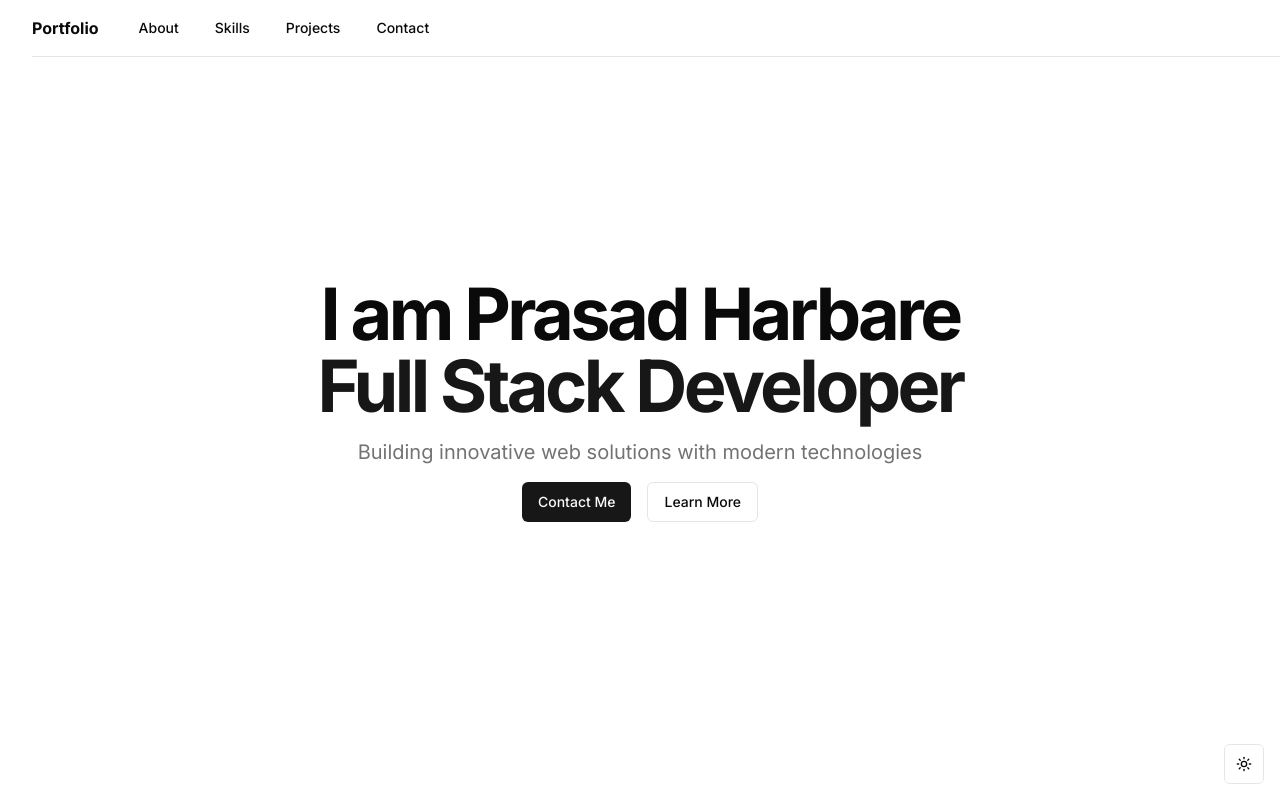
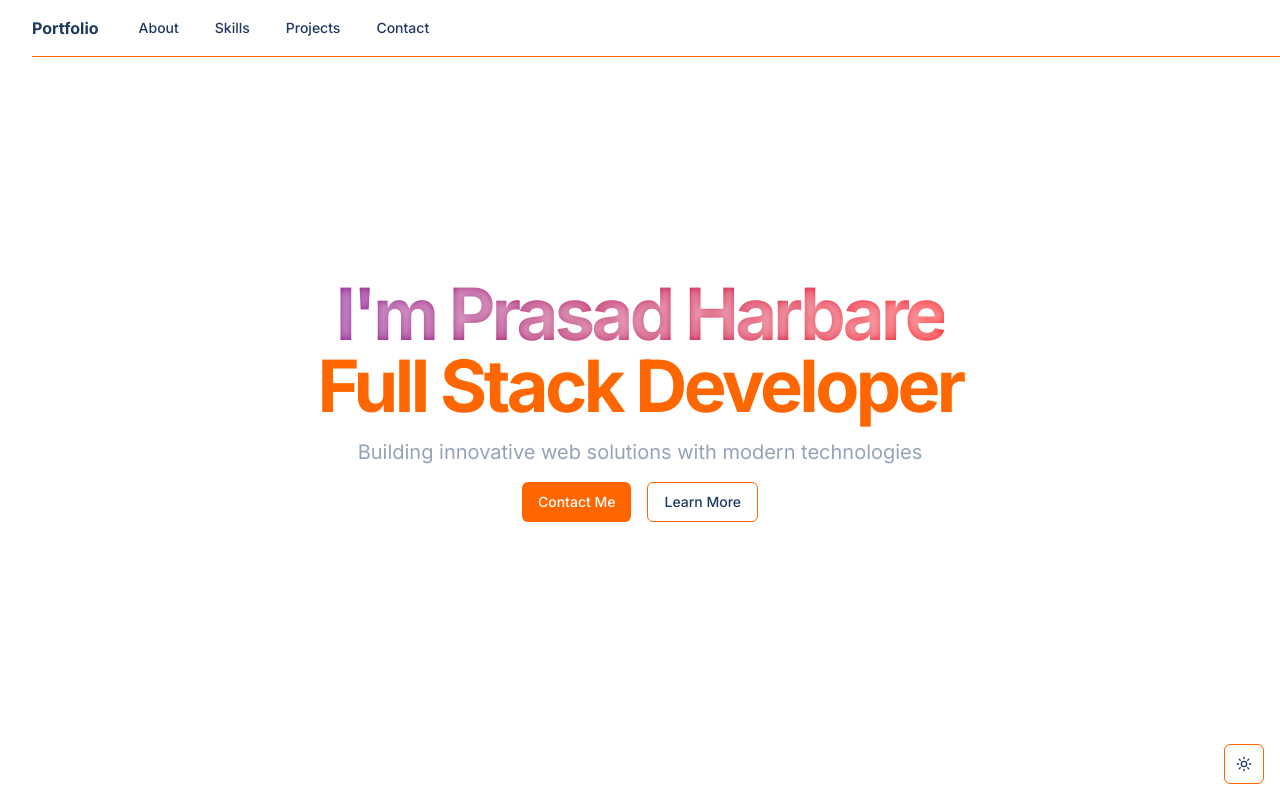
Before and after one commit to prasadharbare/persona, a Next.js app: page / in a window 1280 px wide. Shown: the top 800 px of the page. Built offline with nearby package versions, Linux system fonts and the light colour scheme.

Commit message:
gradient added

```diff
--- a/app/globals.css
+++ b/app/globals.css
@@ -2,85 +2,67 @@
 @tailwind components;
 @tailwind utilities;
 
-body {
-  font-family: Arial, Helvetica, sans-serif;
-}
-
-@layer utilities {
-  .text-balance {
-    text-wrap: balance;
-  }
-}
-
 @layer base {
   :root {
     --background: 0 0% 100%;
-    --foreground: 0 0% 3.9%;
+    --foreground: 216 52% 25%;
+
     --card: 0 0% 100%;
-    --card-foreground: 0 0% 3.9%;
+    --card-foreground: 216 52% 25%;
+
     --popover: 0 0% 100%;
-    --popover-foreground: 0 0% 3.9%;
-    --primary: 0 0% 9%;
-    --primary-foreground: 0 0% 98%;
-    --secondary: 0 0% 96.1%;
-    --secondary-foreground: 0 0% 9%;
-    --muted: 0 0% 96.1%;
-    --muted-foreground: 0 0% 45.1%;
-    --accent: 0 0% 96.1%;
-    --accent-foreground: 0 0% 9%;
+    --popover-foreground: 216 52% 25%;
+
+    --primary: 24 100% 50%;
+    --primary-foreground: 0 0% 100%;
+
+    --secondary: 216 52% 25%;
+    --secondary-foreground: 0 0% 100%;
+
+    --muted: 216 52% 25%;
+    --muted-foreground: 215 20.2% 65.1%;
+
+    --accent: 216 52% 25%;
+    --accent-foreground: 0 0% 100%;
+
     --destructive: 0 84.2% 60.2%;
-    --destructive-foreground: 0 0% 98%;
-    --border: 0 0% 89.8%;
-    --input: 0 0% 89.8%;
-    --ring: 0 0% 3.9%;
-    --chart-1: 12 76% 61%;
-    --chart-2: 173 58% 39%;
-    --chart-3: 197 37% 24%;
-    --chart-4: 43 74% 66%;
-    --chart-5: 27 87% 67%;
+    --destructive-foreground: 0 0% 100%;
+
+    --border: 24 100% 50%;
+    --input: 24 100% 50%;
+    --ring: 216 52% 25%;
+
     --radius: 0.5rem;
-    --sidebar-background: 0 0% 98%;
-    --sidebar-foreground: 240 5.3% 26.1%;
-    --sidebar-primary: 240 5.9% 10%;
-    --sidebar-primary-foreground: 0 0% 98%;
-    --sidebar-accent: 240 4.8% 95.9%;
-    --sidebar-accent-foreground: 240 5.9% 10%;
-    --sidebar-border: 220 13% 91%;
-    --sidebar-ring: 217.2 91.2% 59.8%;
   }
+
   .dark {
-    --background: 0 0% 3.9%;
-    --foreground: 0 0% 98%;
-    --card: 0 0% 3.9%;
-    --card-foreground: 0 0% 98%;
-    --popover: 0 0% 3.9%;
-    --popover-foreground: 0 0% 98%;
-    --primary: 0 0% 98%;
-    --primary-foreground: 0 0% 9%;
-    --secondary: 0 0% 14.9%;
-    --secondary-foreground: 0 0% 98%;
-    --muted: 0 0% 14.9%;
-    --muted-foreground: 0 0% 63.9%;
-    --accent: 0 0% 14.9%;
-    --accent-foreground: 0 0% 98%;
+    --background: 0 0% 0%;
+    --foreground: 0 0% 100%;
+
+    --card: 0 0% 0%;
+    --card-foreground: 0 0% 100%;
+
+    --popover: 222 53% 11%;
+    --popover-foreground: 0 0% 100%;
+
+    --primary: 100 100% 100%;
+    --primary-foreground: 0 0% 100%;
+
+    --secondary: 0 0% 100%;
+    --secondary-foreground: 222 53% 11%;
+
+    --muted: 0 0% 100%;
+    --muted-foreground: 215 20.2% 65.1%;
+
+    --accent: 0 0% 100%;
+    --accent-foreground: 222 53% 11%;
+
     --destructive: 0 62.8% 30.6%;
-    --destructive-foreground: 0 0% 98%;
-    --border: 0 0% 14.9%;
-    --input: 0 0% 14.9%;
-    --ring: 0 0% 83.1%;
-    --chart-1: 220 70% 50%;
-    --chart-2: 160 60% 45%;
-    --chart-3: 30 80% 55%;
-    --chart-4: 280 65% 60%;
-    --chart-5: 340 75% 55%;
-    --sidebar-background: 240 5.9% 10%;
-    --sidebar-foreground: 240 4.8% 95.9%;
-    --sidebar-primary: 224.3 76.3% 48%;
-    --sidebar-primary-foreground: 0 0% 100%;
-    --sidebar-accent: 240 3.7% 15.9%;
-    --sidebar-accent-foreground: 240 4.8% 95.9%;
-    --sidebar-border: 240 3.7% 15.9%;
-    --sidebar-ring: 217.2 91.2% 59.8%;
+    --destructive-foreground: 0 0% 100%;
+
+    --border: 100 100% 100%;
+    --input: 24 100% 50%;
+    --ring: 0 0% 100%;
   }
 }
 
@@ -92,3 +74,32 @@ body {
     @apply bg-background text-foreground;
   }
 }
+
+@keyframes gradient {
+  0%,
+  100% {
+    background-position: 0% 50%;
+  }
+  25% {
+    background-position: 100% 50%;
+  }
+  50% {
+    background-position: 0% 50%;
+  }
+  75% {
+    background-position: 100% 50%;
+  }
+}
+
+.animated-gradient-text {
+  background: linear-gradient(270deg, #ffffff, #ff0000, #800080, #0000ff, #00ff00);
+  background-size: 400% 400%;
+  animation: gradient 8s ease infinite;
+  -webkit-background-clip: text;
+  background-clip: text;
+  color: transparent;
+}
+
+.text-shadow {
+  text-shadow: 0 0 10px rgba(255, 255, 255, 0.5), 0 0 20px rgba(255, 255, 255, 0.3), 0 0 30px rgba(255, 255, 255, 0.2);
+}
--- a/components/hero.tsx
+++ b/components/hero.tsx
@@ -5,15 +5,15 @@ import { motion } from "framer-motion"
 
 export default function Hero() {
   return (
-    <section className="container mx-auto flex min-h-screen items-center justify-center py-24">
+    <section className="container mx-auto flex min-h-screen items-center justify-center py-24 section-bg">
       <div className="flex flex-col items-center space-y-4 text-center">
         <motion.h1
           className="text-4xl font-bold tracking-tighter sm:text-5xl md:text-6xl lg:text-7xl"
-          initial={{ opacity: 0, y: -20 }}
+          initial={{ opacity: 0, y: -50 }}
           animate={{ opacity: 1, y: 0 }}
           transition={{ duration: 0.5 }}
         >
-          I am Prasad Harbare
+          <span className="animated-gradient-text text-shadow">I'm Prasad Harbare</span>
           <motion.span
             className="block text-primary dark:text-primary"
             initial={{ opacity: 0 }}
@@ -33,7 +33,7 @@ export default function Hero() {
         </motion.p>
         <motion.div
           className="flex space-x-4"
-          initial={{ opacity: 0, y: 20 }}
+          initial={{ opacity: 0, y: 50 }}
           animate={{ opacity: 1, y: 0 }}
           transition={{ delay: 1.5, duration: 0.5 }}
         >
```
